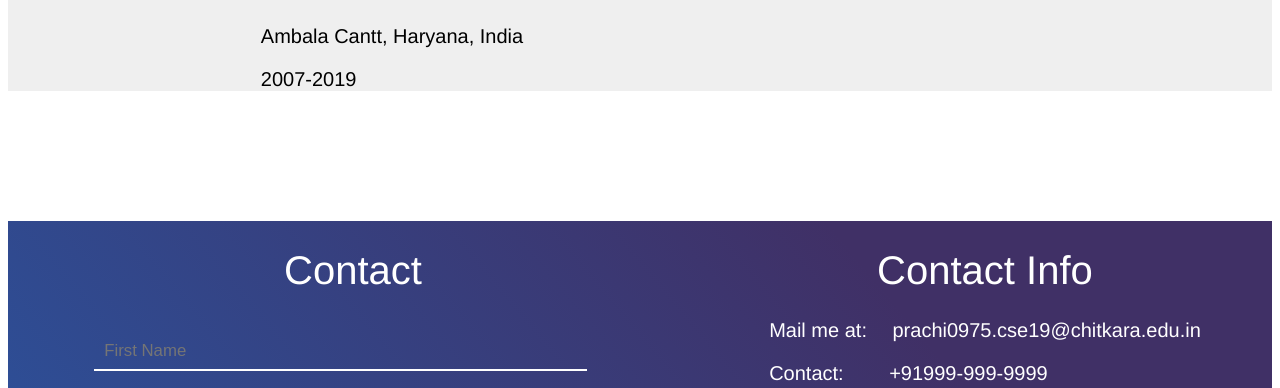
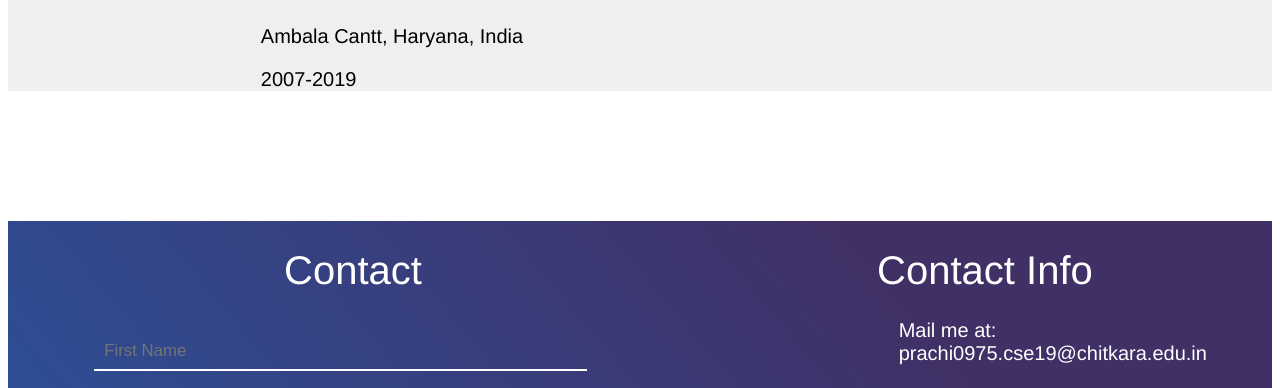
Before and after one commit to prachipuri/my_resume, a plain HTML site: page index.html in a window 1280 px wide. Shown: the part 1810-2198 px from the top of the page. Drawn offline with Linux system fonts and the light colour scheme.

Commit message:
Update index.css

```diff
--- a/index.css
+++ b/index.css
@@ -218,3 +218,7 @@ textarea {
 .my-contact{
 	color: white;
 }
+
+.my-contact{
+	margin-left: 30%;
+}
```
